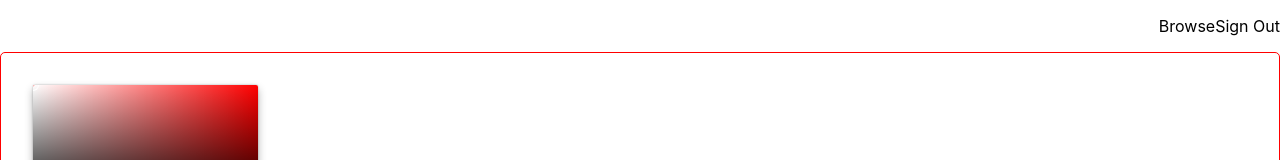
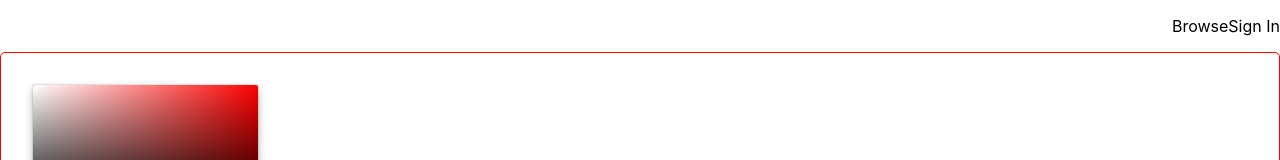
Before and after one commit to Shoozle/React-Story-Creator, a React (Create React App) app: page / in a window 1280 px wide. Shown: the top 160 px of the page. Built offline with nearby package versions, Linux system fonts and the light colour scheme; the HTML template or start-up script is replaced by a standard one.

Commit message:
Nav links

```diff
--- a/src/components/Navigation/Navigation.js
+++ b/src/components/Navigation/Navigation.js
@@ -4,7 +4,7 @@ const Navigation = () => {
     return (
         <nav style={{ display: 'flex', justifyContent: 'flex-end' }}>
             <p className='pointer pa2'>Browse</p>
-            <p className='pointer pa2'>Sign Out</p>
+            <p className='pointer pa2'>Sign In</p>
         </nav>
     );
 }
```
